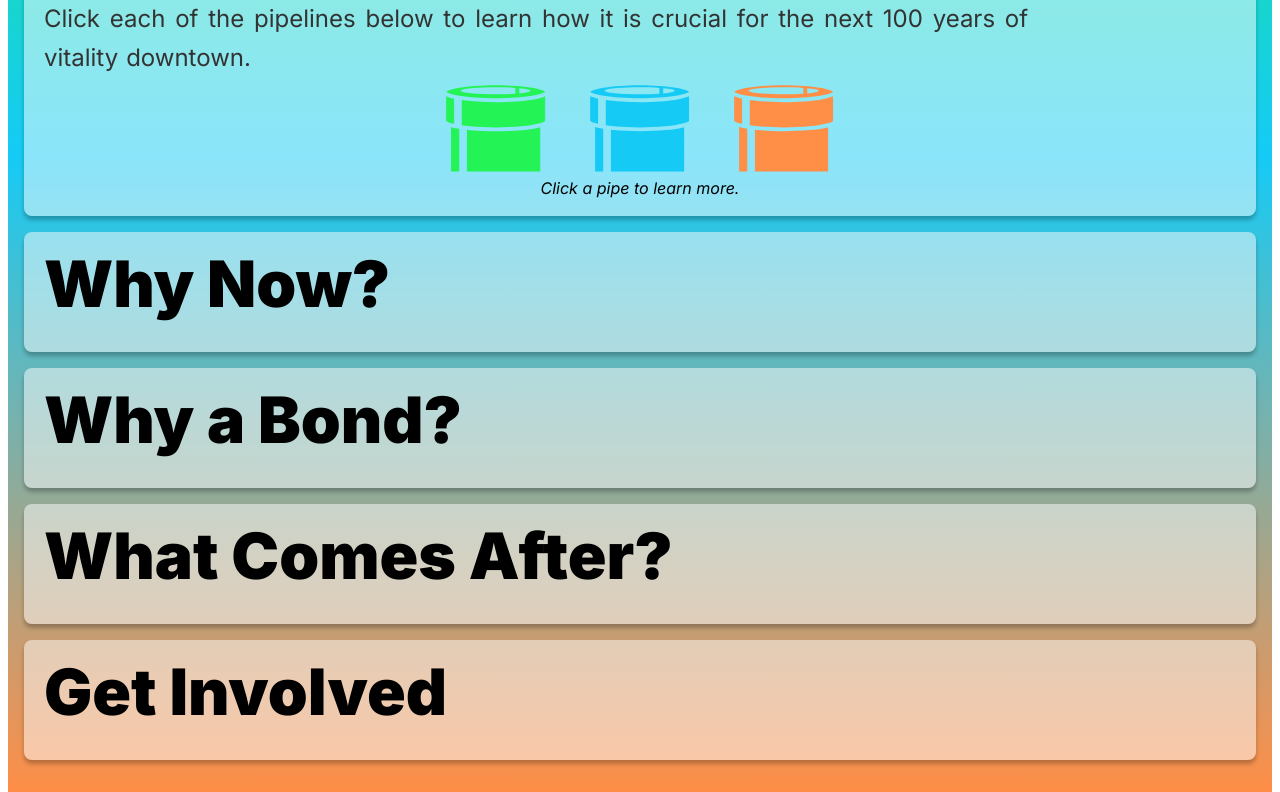
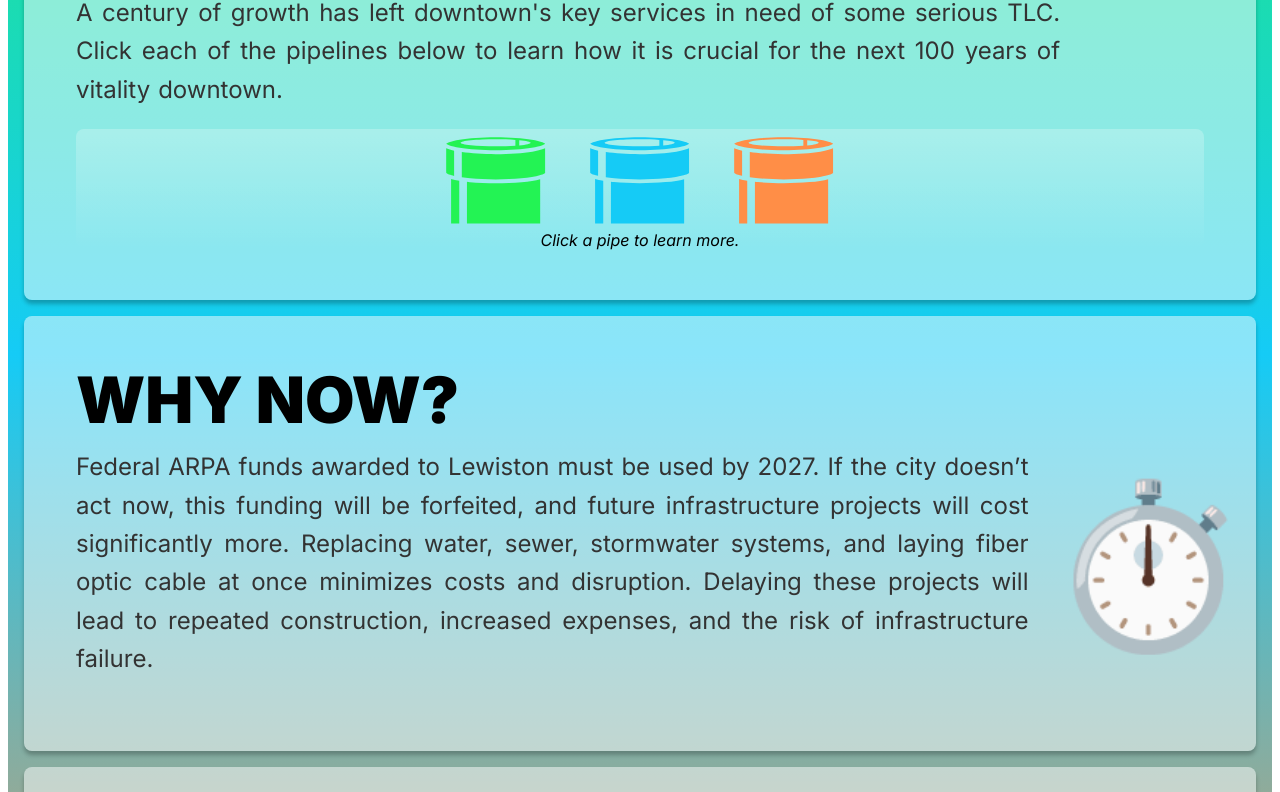
Before and after one commit to wijohnst/infra-ui, a React (Vite) app: page / in a window 1280 px wide. Shown: the part 853-1645 px from the top of the page. Built offline with nearby package versions, Linux system fonts and the light colour scheme.

Commit message:
feat: adds why content

```diff
--- a/src/App.tsx
+++ b/src/App.tsx
@@ -29,7 +29,7 @@ function App() {
   React.useEffect(() => {
     switch (section) {
       case "home":
-        homeRef.current?.scrollIntoView({ behavior: "smooth" });
+        homeRef.current?.scrollTo({ top: 0, behavior: "smooth" });
         break;
       case "infrastructure":
         infrastructureRef.current?.scrollIntoView({ behavior: "smooth" });
--- a/src/Content.styles.ts
+++ b/src/Content.styles.ts
@@ -21,6 +21,10 @@ export const SemanticElement = styled.section`
   }
 
   @media (max-width: ${breakpoints.SM}) {
+    background-color: unset;
+    box-shadow: unset;
+    padding: var(--layout-size-md);
+
     h2 {
       font-size: 2rem;
       text-align: center;
--- a/src/Footer.tsx
+++ b/src/Footer.tsx
@@ -1,14 +1,9 @@
 import * as React from "react";
 
 import { SemanticElement } from "./Footer.styles";
-import { BadgeLogo } from "./BadgeLogo";
 
 type FooterProps = {};
 
 export const Footer = ({}: FooterProps): React.ReactElement => {
-  return (
-    <SemanticElement>
-      <BadgeLogo />
-    </SemanticElement>
-  );
+  return <SemanticElement></SemanticElement>;
 };
--- a/src/Infrastructure.styles.ts
+++ b/src/Infrastructure.styles.ts
@@ -2,17 +2,35 @@ import styled from "styled-components";
 import { breakpoints } from "./style-vars";
 
 export const InfrastructureContainer = styled.div`
-  width: 100%;
   height: 100%;
+
   display: flex;
   flex-flow: column;
-  justify-content: flex-start;
+  justify-content: center;
 
-  animation: fade-in-bg-color 1s forwards ease-in-out;
+  padding: calc(var(--layout-size-xxl) + var(--layout-size-lg)); // 3.6rem
 
   .heading {
     display: flex;
     width: 100%;
+  }
+
+  .copy {
+    width: 100%;
+    margin: 0 0 var(--layout-size-xxl) 0;
+  }
+
+  .pipelines-container {
+    background: linear-gradient(
+      rgba(255, 255, 255, 0.25) 0%,
+      rgba(255, 255, 255, 0) 100%
+    );
+    border-radius: var(--layout-size-md);
+  }
+
+  @media (max-width: ${breakpoints.SM}) {
+    justify-content: center;
+    padding: 0;
   }
 `;
 
@@ -50,14 +68,9 @@ export const Pipelines = styled.div<{
 export const PipelineContent = styled.div<{
   $hasOpened: boolean;
 }>`
-  min-height: ${({ $hasOpened }) => ($hasOpened ? "100%" : "0%")};
-  position: relative;
-
-  top: -10px;
-
-  @media (max-width: ${breakpoints.SM}) {
-    top: -40px;
-  }
+  min-height: ${({ $hasOpened }) => ($hasOpened ? "400px" : "0%")};
+  display: flex;
+  flex-flow: row;
 `;
 
 export const PipelineExplainer = styled.div`
@@ -72,12 +85,20 @@ export const PipelineExplainer = styled.div`
 export const PipelineContentMember = styled.div<{ $backgroundColor: string }>`
   display: flex;
   flex-direction: column;
+  justify-content: center;
+  align-items: center;
 
-  height: 100%;
+  width: 100%;
+
   opacity: 0;
 
   background-color: ${({ $backgroundColor }) => $backgroundColor};
   box-shadow: var(--box-shadow);
+
+  @media (max-width: ${breakpoints.SM}) {
+    background-color: unset;
+    box-shadow: unset;
+  }
 
   animation: reveal-copy 0.75s 0.75s forwards ease-in-out;
   padding: var(--layout-size-md);
@@ -139,14 +160,10 @@ export const PipelineContentMember = styled.div<{ $backgroundColor: string }>`
     justify-content: center;
     align-items: center;
 
-    width: 100%;
-
     .icon {
       height: 100%;
-      width: fit-content;
 
       display: flex;
-
       justify-content: center;
       align-items: center;
     }
--- a/src/Infrastructure.tsx
+++ b/src/Infrastructure.tsx
@@ -36,13 +36,17 @@ export const Infrastructure = ({}: InfrastructureProps): React.ReactElement => {
   return (
     <Content>
       <InfrastructureContainer>
-        <div className="heading"></div>
+        <div className="heading">
           <h2>PIPELINES TO PROSPERITY</h2>
+        </div>
+        <div className="copy">
           <p>
             A century of growth has left downtown's key services in need of some
             serious TLC. Click each of the pipelines below to learn how it is
             crucial for the next 100 years of vitality downtown.
           </p>
+        </div>
+        <div className="pipelines-container">
           <Pipelines $shouldPulse={activePipe === null}>
             <div className="pulse">
               <RevealPipe
@@ -73,6 +77,7 @@ export const Infrastructure = ({}: InfrastructureProps): React.ReactElement => {
           <PipelineExplainer>
             {activePipe === null && <span>Click a pipe to learn more.</span>}
           </PipelineExplainer>
+        </div>
       </InfrastructureContainer>
     </Content>
   );
--- a/src/Layout.style.ts
+++ b/src/Layout.style.ts
@@ -1,7 +1,12 @@
 import styled from "styled-components";
+import { breakpoints } from "./style-vars";
 
 export const LayoutWrapper = styled.div`
   padding: var(--layout-size-md);
+
+  @media (max-width: ${breakpoints.SM}) {
+    padding: 0;
+  }
 `;
 
 export const ContentSection = styled.section`
@@ -13,4 +18,8 @@ export const ContentSection = styled.section`
 
   overflow-x: hidden;
   overflow-y: scroll;
+
+  @media (max-width: ${breakpoints.SM}) {
+    padding: var(--layout-size-sm);
+  }
 `;
--- /dev/null
+++ b/src/Why.styles.ts
@@ -0,0 +1,54 @@
+import styled from "styled-components";
+
+import { breakpoints } from "./style-vars";
+
+export const WhyContainer = styled.div`
+  height: 100%;
+  width: 100%;
+
+  display: flex;
+  flex-flow: column;
+  justify-content: center;
+  align-items: center;
+
+  padding: calc(var(--layout-size-xxl) + var(--layout-size-lg)); // 3.6rem
+
+  @media (max-width: ${breakpoints.SM}) {
+    justify-content: center;
+    padding: 0;
+
+    h2 {
+      width: 100%;
+      text-align: center;
+    }
+  }
+
+  .heading {
+    display: flex;
+    width: 100%;
+  }
+
+  .copy {
+    width: 100%;
+    margin: 0 0 var(--layout-size-xxl) 0;
+
+    display: flex;
+    flex-flow: row nowrap;
+
+    @media (max-width: ${breakpoints.SM}) {
+      flex-flow: column nowrap;
+    }
+  }
+
+  .stop-watch-icon {
+    width: 100%;
+
+    display: flex;
+    align-items: center;
+    justify-content: center;
+
+    h1 {
+      font-size: 10rem;
+    }
+  }
+`;
--- a/src/Why.tsx
+++ b/src/Why.tsx
@@ -1,12 +1,31 @@
 import * as React from "react";
 import { Content } from "./Content";
+import { WhyContainer } from "./Why.styles";
 
 export type WhyProps = {};
 
 export const Why = ({}: WhyProps): React.ReactElement => {
   return (
     <Content>
-      <h2>Why Now?</h2>
+      <WhyContainer>
+        <div className="heading">
+          <h2>WHY NOW?</h2>
+        </div>
+        <div className="copy">
+          <p>
+            Federal ARPA funds awarded to Lewiston must be used by 2027. If the
+            city doesn’t act now, this funding will be forfeited, and future
+            infrastructure projects will cost significantly more. Replacing
+            water, sewer, stormwater systems, and laying fiber optic cable at
+            once minimizes costs and disruption. Delaying these projects will
+            lead to repeated construction, increased expenses, and the risk of
+            infrastructure failure.
+          </p>
+          <div className="stop-watch-icon">
+            <h1>⏱️</h1>
+          </div>
+        </div>
+      </WhyContainer>
     </Content>
   );
 };
```
Lines whose indentation alone changed are shown as unchanged.
